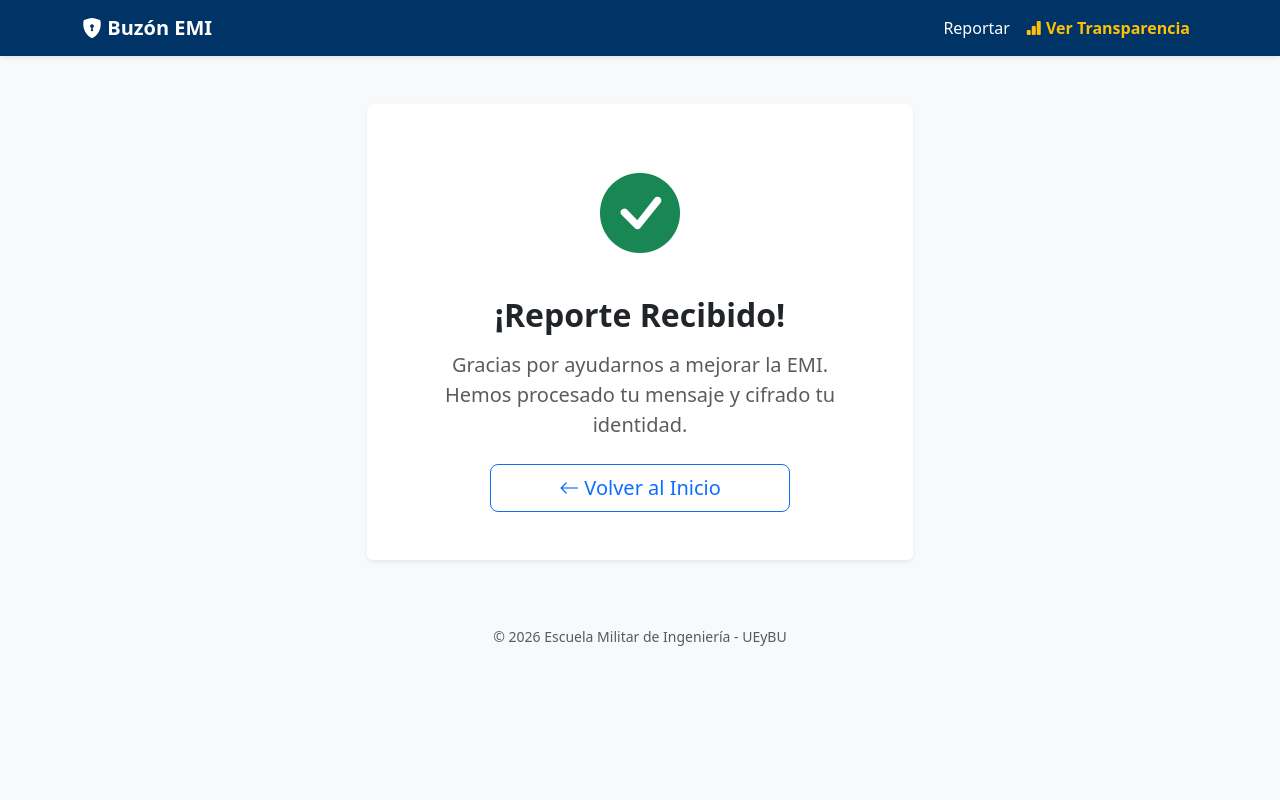
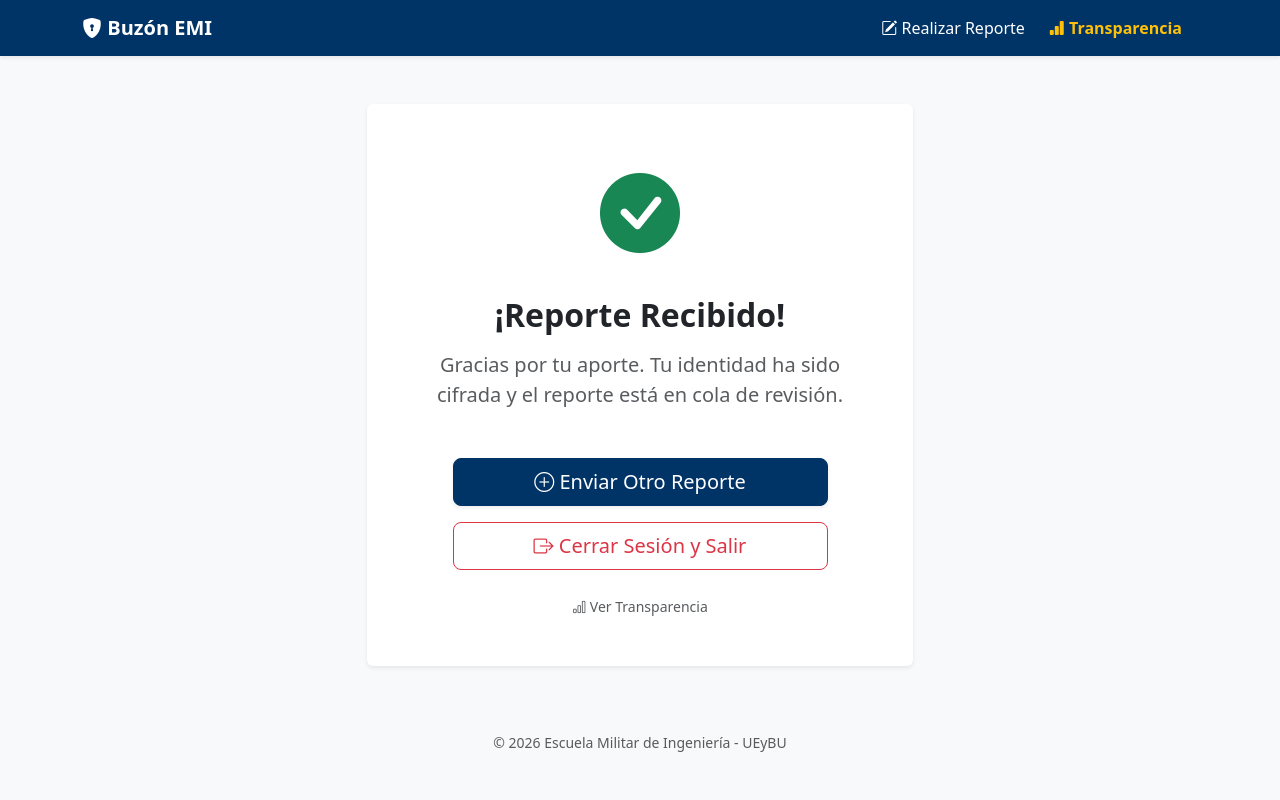
Before and after one commit to d114mv/sistema_buzon_emi, a Django app: page /exito/ in a window 1280 px wide. Run offline with Django 5.2, Linux system fonts and the light colour scheme.

Commit message:
version_1.3.3

```diff
--- a/templates/base.html
+++ b/templates/base.html
@@ -3,6 +3,7 @@
 <head>
     <meta charset="UTF-8">
     <meta name="viewport" content="width=device-width, initial-scale=1.0">
+    <link rel="icon" type="image/svg+xml" href="\media\castillo_emi.png" />
     <title>Buzón EMI - {% block title %}Inicio{% endblock %}</title>
     <link href="https://cdn.jsdelivr.net/npm/bootstrap@5.3.0/dist/css/bootstrap.min.css" rel="stylesheet">
     <link rel="stylesheet" href="https://cdn.jsdelivr.net/npm/bootstrap-icons@1.10.0/font/bootstrap-icons.css">
@@ -42,16 +43,29 @@
             </button>
 
             <div class="collapse navbar-collapse" id="navbarNav">
-                <ul class="navbar-nav ms-auto">
-                    <li class="nav-item">
-                        <a class="nav-link text-white" href="{% url 'crear_queja' %}">Reportar</a>
-                    </li>
-                    <li class="nav-item">
-                        <a class="nav-link fw-bold text-warning" href="{% url 'dashboard_publico' %}">
-                            <i class="bi bi-bar-chart-fill"></i> Ver Transparencia
-                        </a>
-                    </li>
-                </ul>
+                <ul class="navbar-nav ms-auto align-items-center">
+
+    <li class="nav-item me-2">
+        <a class="nav-link text-white" href="{% url 'crear_queja' %}">
+            <i class="bi bi-pencil-square"></i> Realizar Reporte
+        </a>
+    </li>
+
+    <li class="nav-item me-2">
+        <a class="nav-link fw-bold text-warning" href="{% url 'dashboard_publico' %}">
+            <i class="bi bi-bar-chart-fill"></i> Transparencia
+        </a>
+    </li>
+
+    {% if request.session.es_estudiante_validado %}
+        <li class="nav-item">
+            <a class="btn btn-outline-light btn-sm" href="{% url 'cerrar_sesion' %}">
+                <i class="bi bi-box-arrow-right"></i> Salir
+            </a>
+        </li>
+    {% endif %}
+
+</ul>
             </div>
         </div>
     </nav>
--- a/tickets/templates/tickets/exito.html
+++ b/tickets/templates/tickets/exito.html
@@ -14,14 +14,25 @@
 
             <h2 class="fw-bold text-dark mb-3">¡Reporte Recibido!</h2>
 
-            <p class="text-muted lead mb-4">
-                Gracias por ayudarnos a mejorar la EMI. <br>
-                Hemos procesado tu mensaje y cifrado tu identidad.
+            <p class="text-muted lead mb-5">
+                Gracias por tu aporte. Tu identidad ha sido cifrada y el reporte está en cola de revisión.
             </p>
 
-            <div class="d-grid gap-2 col-8 mx-auto">
-                <a href="{% url 'crear_queja' %}" class="btn btn-outline-primary btn-lg">
-                    <i class="bi bi-arrow-left"></i> Volver al Inicio
+            <div class="d-grid gap-3 col-10 mx-auto">
+
+                <a href="{% url 'crear_queja' %}" class="btn btn-primary-custom btn-lg shadow-sm">
+                    <i class="bi bi-plus-circle"></i> Enviar Otro Reporte
+                </a>
+
+                <a href="{% url 'cerrar_sesion' %}" class="btn btn-outline-danger btn-lg">
+                    <i class="bi bi-box-arrow-right"></i> Cerrar Sesión y Salir
+                </a>
+
+            </div>
+
+            <div class="mt-4">
+                <a href="{% url 'dashboard_publico' %}" class="text-muted small text-decoration-none">
+                    <i class="bi bi-bar-chart"></i> Ver Transparencia
                 </a>
             </div>
 
@@ -31,19 +42,10 @@
 </div>
 
 <style>
-    .fade-in-up {
-        animation: fadeInUp 0.8s ease-out;
-    }
-
+    .fade-in-up { animation: fadeInUp 0.8s ease-out; }
     @keyframes fadeInUp {
-        from {
-            opacity: 0;
-            transform: translateY(20px);
-        }
-        to {
-            opacity: 1;
-            transform: translateY(0);
-        }
+        from { opacity: 0; transform: translateY(20px); }
+        to { opacity: 1; transform: translateY(0); }
     }
 </style>
 {% endblock %}
--- a/tickets/urls.py
+++ b/tickets/urls.py
@@ -9,4 +9,6 @@ urlpatterns = [
 
     path('exito/', views.pagina_exito, name='pagina_exito'),
     path('transparencia/', views.dashboard_publico, name='dashboard_publico'),
+
+    path('salir/', views.cerrar_sesion, name='cerrar_sesion'),
 ]
--- a/tickets/views.py
+++ b/tickets/views.py
@@ -147,3 +147,12 @@ def dashboard_publico(request):
         'ultimos_tickets': ultimos_tickets,
     }
     return render(request, 'tickets/dashboard.html', context)
+
+def cerrar_sesion(request):
+    keys_to_delete = ['es_estudiante_validado', 'otp_email', 'otp_codigo']
+
+    for key in keys_to_delete:
+        if key in request.session:
+            del request.session[key]
+
+    return redirect('solicitar_acceso')
```
